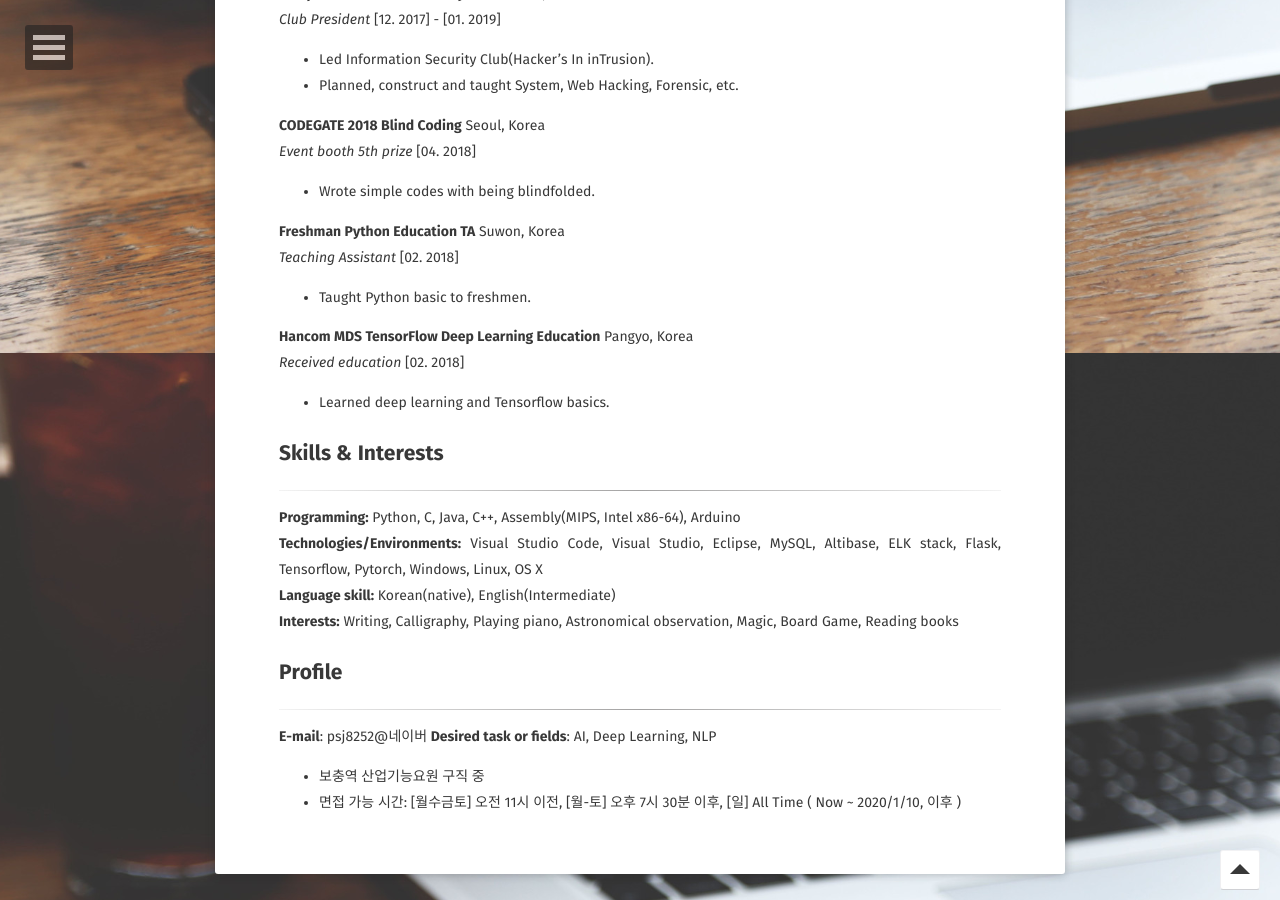
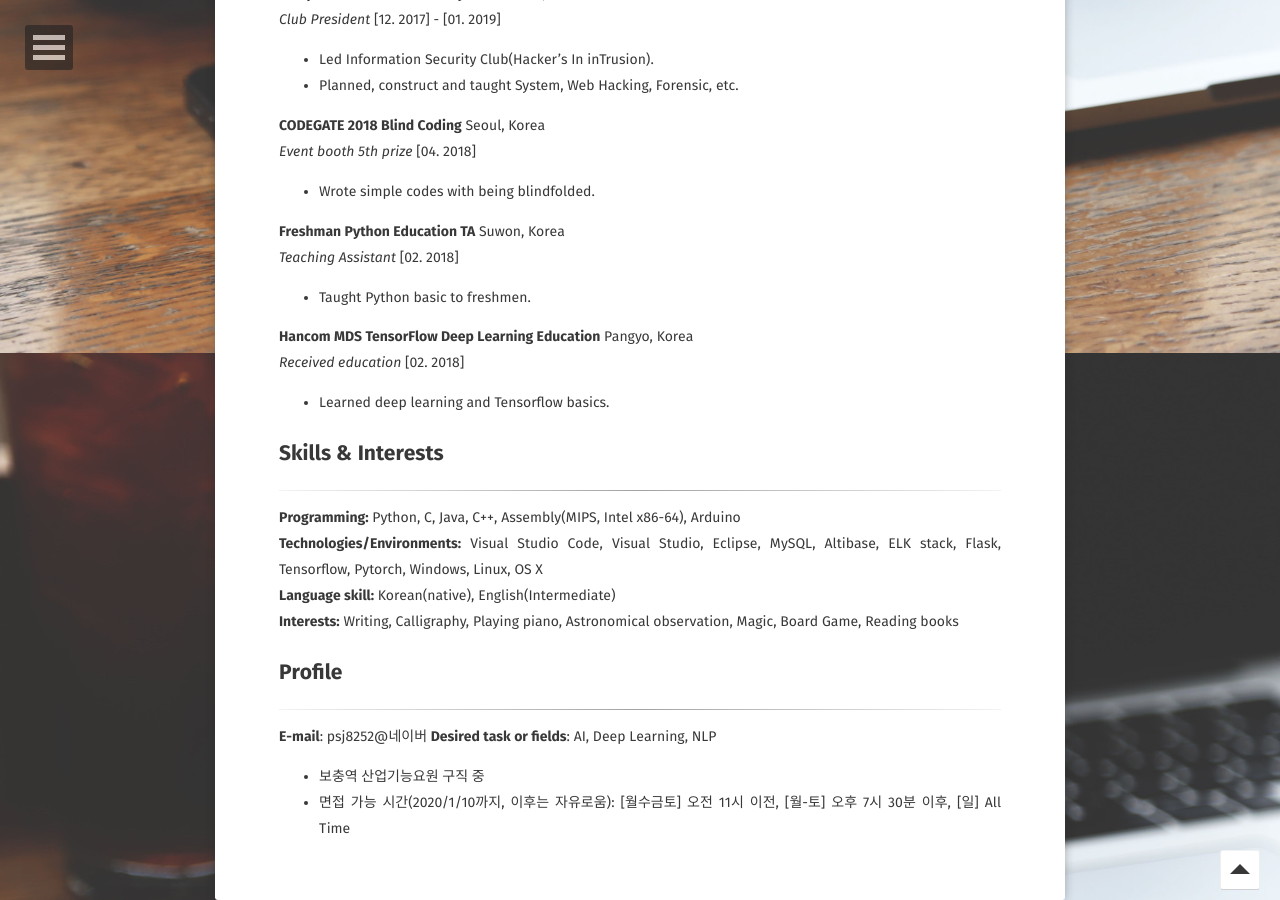
Before and after one commit to psj8252/psj8252.github.io, a Jekyll site: the page built from about/index.md, in a window 1280 px wide and 900 px high, scrolled down 2347 px. Built offline with Jekyll 4.4.1, drawn with Linux system fonts in a browser that asks for light colours; some web fonts are replaced.

Commit message:
Update index.md

```diff
--- a/about/index.md
+++ b/about/index.md
@@ -110,4 +110,4 @@ __Interests:__ Writing, Calligraphy, Playing piano, Astronomical observation, Ma
 __E-mail__: psj8252@네이버
 __Desired task or fields__: AI, Deep Learning, NLP
 * 보충역 산업기능요원 구직 중
-* 면접 가능 시간: [월수금토] 오전 11시 이전, [월-토] 오후 7시 30분 이후, [일] All Time        ( Now ~ 2020/1/10, 이후  )
+* 면접 가능 시간(2020/1/10까지, 이후는 자유로움): [월수금토] 오전 11시 이전, [월-토] 오후 7시 30분 이후, [일] All Time
```
